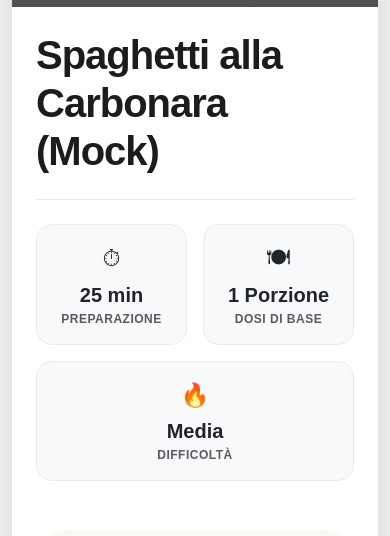
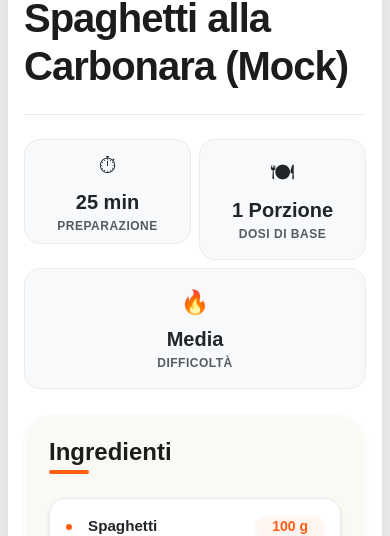
Before and after one commit to Alessandro500-png/Cooked-Esame_Informatica_II, a Vue app: page /recipe/1 in a window 390 px wide. Shown: the part 198-734 px from the top of the page. Built offline with nearby package versions, Linux system fonts and the light colour scheme; no server answers; grey boxes are pictures that could not be loaded.

Commit message:
responsivness coerente

```diff
--- a/src/views/DettagliRicetta.vue
+++ b/src/views/DettagliRicetta.vue
@@ -1,5 +1,6 @@
 <template>
-  <div class="container py-5 position-relative">
+  <!-- Commento: Container responsivo con padding dinamico per coerenza con altre pagine -->
+  <div class="container-fluid py-3 py-md-4 px-2 px-sm-3 px-md-4 position-relative">
     <transition name="fade-scale" mode="out-in">
       <!-- Card principale con angoli super arrotondati (rounded-5) e ombra grande -->
       <div class="card border-0 shadow-lg rounded-5 overflow-hidden bg-white">
@@ -28,16 +29,18 @@
           </div>
         </div>
 
-        <div class="card-body p-4 p-md-5">
+        <!-- Commento: Body card con padding responsive p-3 p-md-4 per mobile-first -->
+        <div class="card-body p-3 p-md-4 p-lg-5">
           <!-- Intestazione Ricetta -->
           <div class="mb-4 pb-4 border-bottom border-light-subtle">
             <h1 class="recipe-title m-0 text-antracite">{{ ricettaData.titolo || ricettaData.title }}</h1>
           </div>
 
-          <!-- Griglia Info Rapide con Utility Grid e classi Border di Bootstrap 5 -->
-          <div class="row g-3 mb-5 justify-content-center">
+          <!-- Commento: Griglia info rapide con gap responsivo g-3 g-md-4 -->
+          <div class="row g-2 g-md-3 mb-4 mb-md-5 justify-content-center">
+            <!-- Commento: Card info tempo con padding responsivo -->
             <div class="col-6 col-md-4">
-              <div class="p-3 rounded-4 text-center border border-light-subtle bg-body-tertiary info-metric-card">
+              <div class="p-2 p-md-3 rounded-4 text-center border border-light-subtle bg-body-tertiary info-metric-card">
                 <span class="fs-3">⏱</span>
                 <div class="fw-black text-dark fs-5 mt-1">{{ ricettaData.tempo || ricettaData.readyInMinutes || '—' }} min</div>
                 <div class="small text-muted text-uppercase fw-bold" style="font-size: 0.75rem; letter-spacing: 0.5px;">Preparazione</div>
@@ -59,8 +62,8 @@
             </div>
           </div>
 
-          <!-- Corpo Principale Separato (Ingredienti vs Preparazione) -->
-          <div class="row g-5">
+          <!-- Commento: Row principale con gap responsivo per ingredienti e preparazione -->
+          <div class="row g-3 g-md-4 g-lg-5">
             <!-- Sezione Ingredienti (Grid di Card Interattive) -->
             <div class="col-lg-5">
               <div class="p-4 bg-ingredients rounded-5 h-100 border border-white shadow-sm">
--- a/src/views/Home.vue
+++ b/src/views/Home.vue
@@ -78,8 +78,9 @@
       </div>
     </header>
 
+    <!-- Commento: Container responsivo con padding dinamico per mobile-first -->
     <div class="pt-5 mt-4">
-      <main class="container py-4 py-md-5">
+      <main class="container-fluid py-3 py-md-4 px-2 px-sm-3 px-md-4">
 
         <div v-if="tabAttiva === 'ricerca'">
           <div class="mb-4 text-start">
@@ -87,15 +88,16 @@
             <p class="text-secondary fs-6">Scegli la tua ricetta preferita per dare inizio alla creatività</p>
           </div>
 
-          <!-- BOX IN EVIDENZA CLICCABILE E ALLINEATO -->
+          <!-- Commento: Box evidenza ricetta con layout responsive e gap dinamico -->
           <div
             v-if="!caricamentoInCorso && ricettaInEvidenza"
-            class="card border-0 shadow-sm rounded-4 p-3 p-md-4 mb-5 text-white text-start overflow-hidden"
+            class="card border-0 shadow-sm rounded-4 p-3 p-md-4 mb-4 mb-md-5 text-white text-start overflow-hidden"
             style="background-color: #27AE60; cursor: pointer;"
             @click="mostraDettagli(ricettaInEvidenza)"
           >
-            <div class="row align-items-center g-4">
-              <!-- Spazio Immagine allineata verticalmente al centro -->
+            <!-- Commento: Row con gap responsivo per spacing dinamico -->
+            <div class="row align-items-center g-3 g-md-4">
+              <!-- Commento: Immagine responsive col-12 su mobile, col-md-5 su tablet -->
               <div class="col-12 col-md-5 col-lg-4 d-flex align-items-center">
                 <div class="ratio ratio-4x3 rounded-3 overflow-hidden shadow-sm w-100">
                   <img
--- a/src/views/Risultati.vue
+++ b/src/views/Risultati.vue
@@ -1,6 +1,8 @@
 <template>
-  <div class="animate-fade-in">
-    <div class="mb-4 text-start">
+  <!-- Commento: Container responsivo con padding coerente al resto del sito -->
+  <div class="animate-fade-in px-2 px-sm-3 px-md-4">
+    <!-- Commento: Header sezione con margin responsivo -->
+    <div class="mb-3 mb-md-4 text-start">
       <h2 class="fw-extrabold text-antracite display-6 mb-2">
         Risultati per: <span class="text-orange">"{{ ricercaQuery || 'Tutte' }}"</span>
       </h2>
@@ -13,9 +15,12 @@
       </div>
     </div>
 
-    <div v-else class="row g-4 row-cols-1 row-cols-sm-2 row-cols-md-3 row-cols-lg-4">
+    <!-- Commento: Griglia ricette con row-cols responsivo e gap dinamico g-3 g-md-4 -->
+    <div v-else class="row g-3 g-md-4 row-cols-1 row-cols-sm-2 row-cols-md-3 row-cols-lg-4">
       <div v-for="ricetta in ricetteRisultati" :key="ricetta.id" class="col">
+        <!-- Commento: Card ricetta con h-100 per uguale altezza in griglia -->
         <div class="card border-0 shadow-sm rounded-4 overflow-hidden position-relative h-100 recipe-card" @click="apriDettagli(ricetta)">
+          <!-- Commento: Ratio container 4x3 responsive con bg-light -->
           <div class="ratio ratio-4x3 position-relative bg-light">
             <img
               :src="ricetta.immagine || ricetta.image || defaultImage"
@@ -24,7 +29,8 @@
             />
           </div>
 
-          <div class="card-body bg-white p-3">
+          <!-- Commento: Body card con padding responsive p-2 p-md-3 -->
+          <div class="card-body bg-white p-2 p-md-3">
             <h5 class="card-title text-antracite fw-bold m-0 text-truncate">
               {{ ricetta.titolo || ricetta.title }}
             </h5>
```
